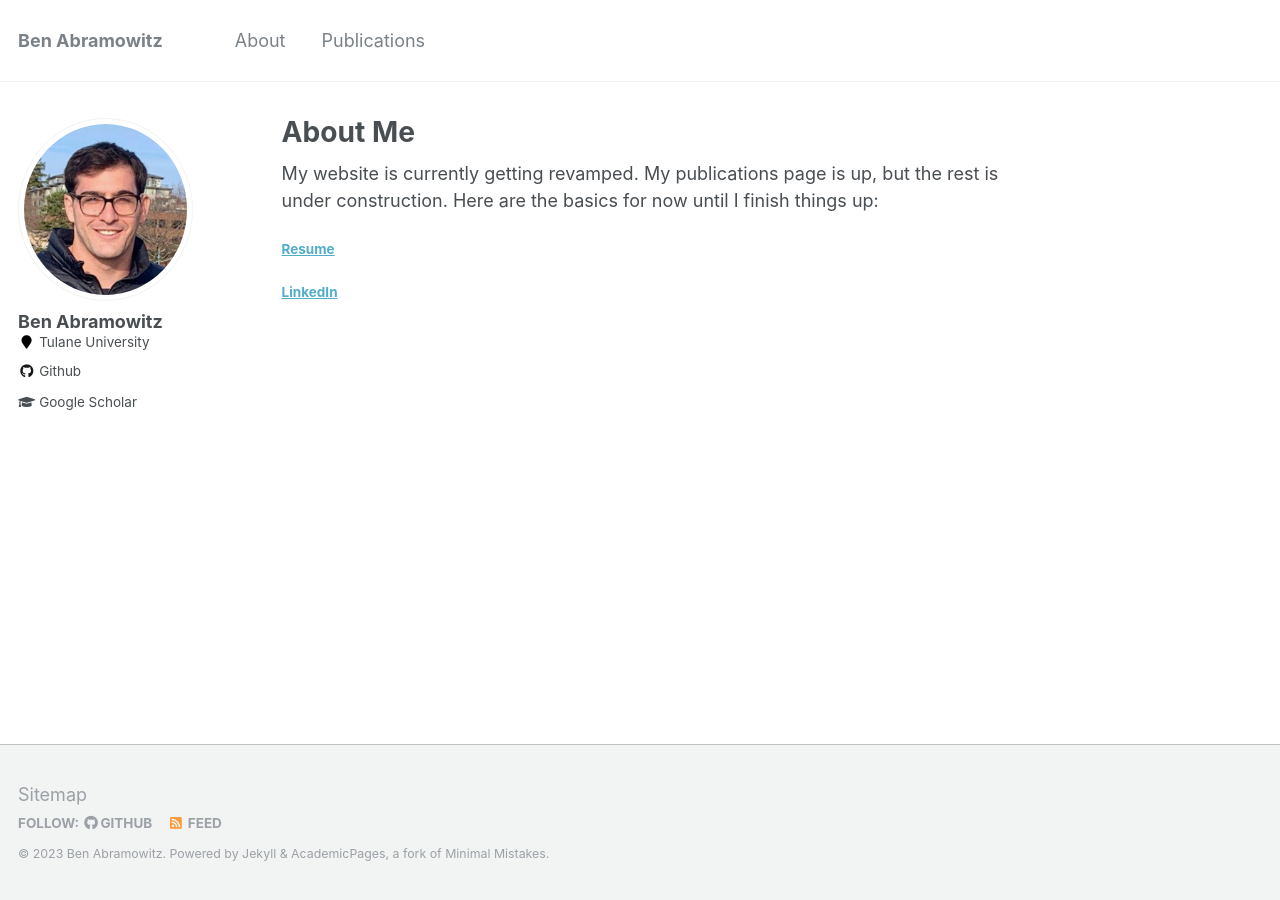
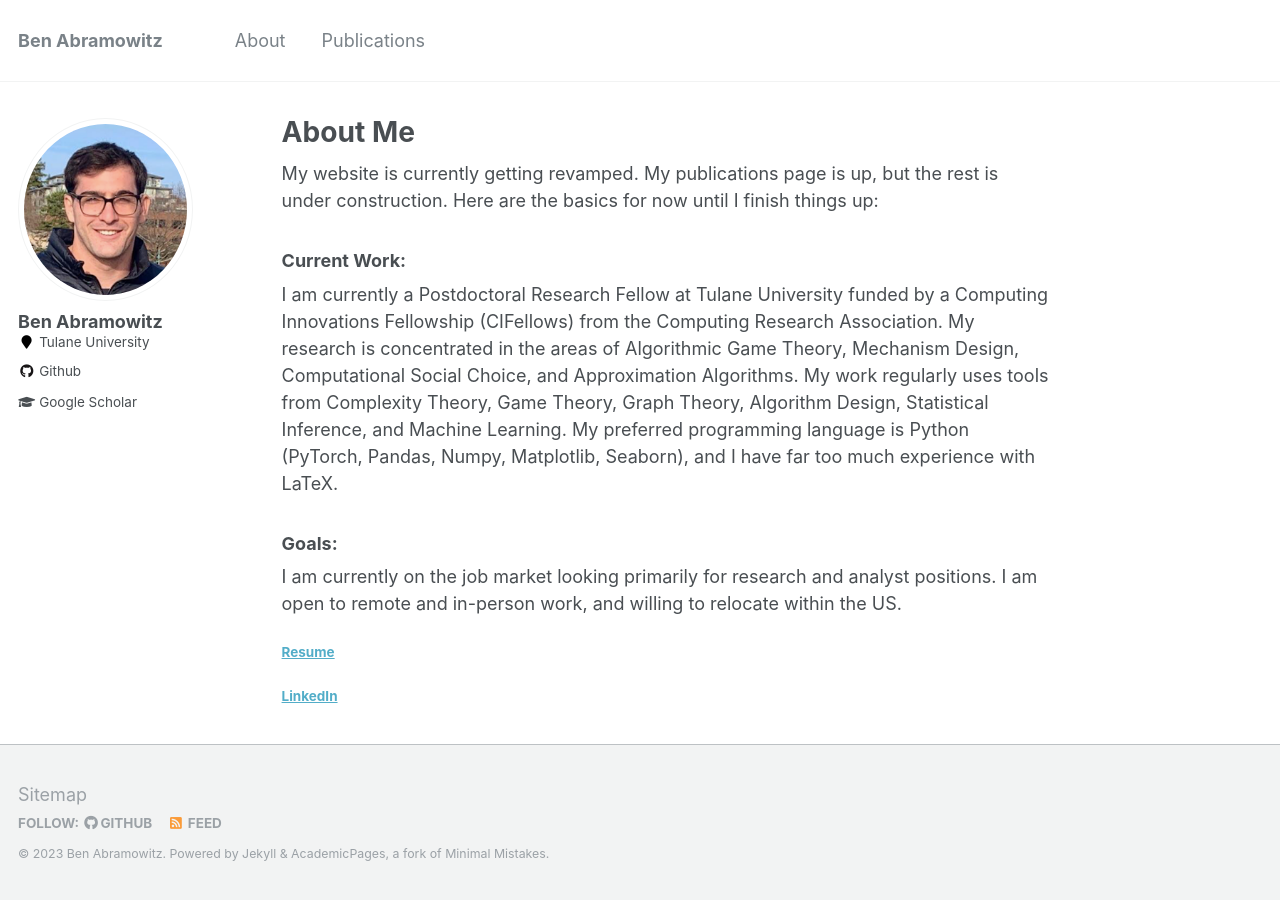
Before and after one commit to BenAbramowitz/BenAbramowitz.github.io, a Jekyll site: the page built from _pages/about.md, in a window 1280 px wide. Built offline with Jekyll 4.4.1, drawn with Linux system fonts in a browser that asks for light colours.

Commit message:
Update about.md
Added descriptions of current work and goals

```diff
--- a/_pages/about.md
+++ b/_pages/about.md
@@ -9,6 +9,12 @@ redirect_from:
 ---
 
 My website is currently getting revamped. My publications page is up, but the rest is under construction. Here are the basics for now until I finish things up:
+
+### Current Work:
+I am currently a Postdoctoral Research Fellow at Tulane University funded by a Computing Innovations Fellowship (CIFellows) from the Computing Research Association. My research is concentrated in the areas of Algorithmic Game Theory, Mechanism Design, Computational Social Choice, and Approximation Algorithms. My work regularly uses tools from Complexity Theory, Game Theory, Graph Theory, Algorithm Design, Statistical Inference, and Machine Learning. My preferred programming language is Python (PyTorch, Pandas, Numpy, Matplotlib, Seaborn), and I have far too much experience with LaTeX.
+
+### Goals:
+I am currently on the job market looking primarily for research and analyst positions. I am open to remote and in-person work, and willing to relocate within the US.
 
 
 #### [Resume](http://BenAbramowitz.github.io/files/Resume_website.pdf)
```
